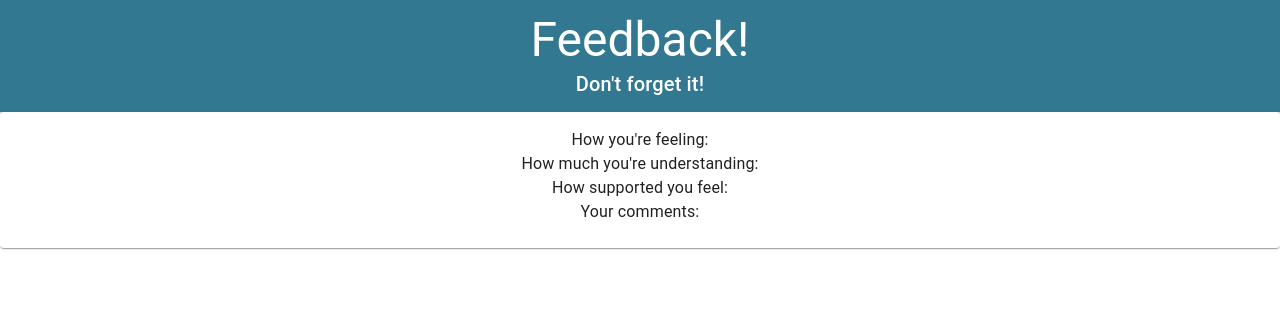
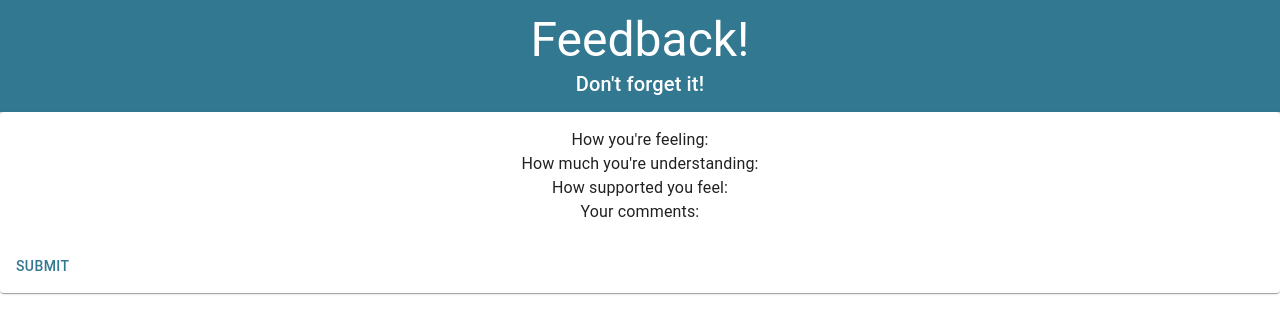
Before and after one commit to lonsnw/redux-feedback-loop, a React (Vite) app: page /review in a window 1280 px wide. Shown: the top 334 px of the page. Built offline with nearby package versions, Linux system fonts and the light colour scheme.

Commit message:
Added client-side POST

```diff
--- a/src/components/Review/Review.jsx
+++ b/src/components/Review/Review.jsx
@@ -1,8 +1,27 @@
+import axios from 'axios';
 import { useSelector } from 'react-redux';
-import { Card, CardContent, Button, Typography} from '@mui/material';
+import { useHistory } from 'react-router-dom'
+import { Card, CardContent, CardActions, Button, Typography} from '@mui/material';
 
 function Review() {
     const feedback = useSelector(store => store.feedback);
+    const history = useHistory();
+
+    let dataToSend = {
+        feeling: feedback[0],
+        understanding: feedback[1],
+        support: feedback[2],
+        comments: feedback[3],
+    }
+
+    const handleClick = () => {
+        axios.post('/api/feedback', dataToSend).then((response) => {
+            history.post('/success')
+        }).catch((error) => {
+            console.error(error);
+            alert('Something went wrong submitting your feedback!');
+        })
+    }
 
     return(
         <Card>
@@ -12,6 +31,9 @@ function Review() {
                 <Typography>How supported you feel: {feedback[2]}</Typography>
                 <Typography>Your comments: {feedback[3]}</Typography>
             </CardContent>
+            <CardActions>
+                <Button onClick={() => {handleClick()}}>Submit</Button>
+            </CardActions>
         </Card>
     )
 }
```
Also changed, not shown: 1 other file (tests, documents, lock files or other folders).
